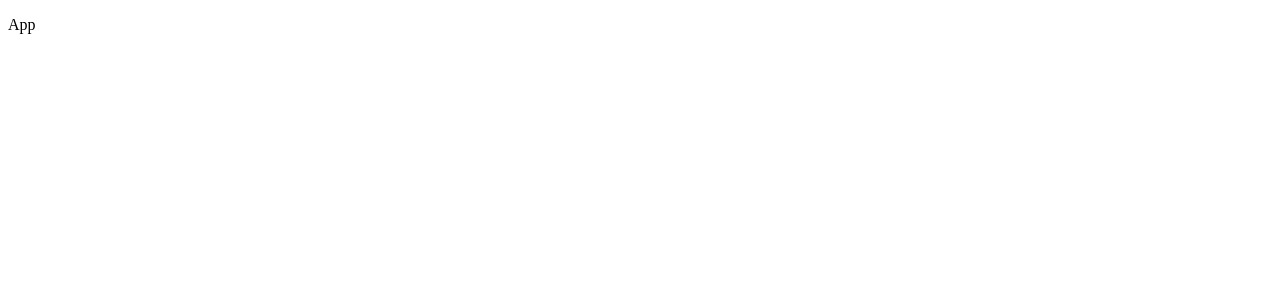
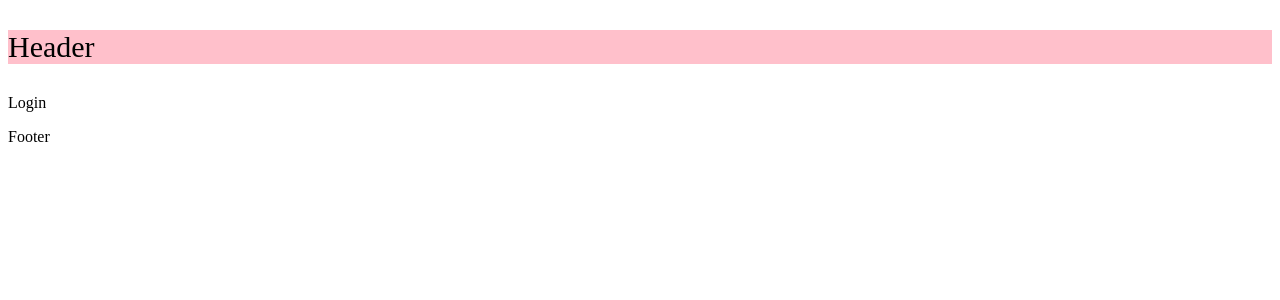
Before and after one commit to liguangda1996/Vue-pc, a Vue app: page /#/login in a window 1280 px wide. Before the commit this address led to /. Shown: the top 300 px of the page. Built offline with nearby package versions, Linux system fonts and the light colour scheme.

Commit message:
feat:配置router

```diff
--- a/package.json
+++ b/package.json
@@ -9,7 +9,8 @@
   },
   "dependencies": {
     "core-js": "^3.6.5",
-    "vue": "^2.6.11"
+    "vue": "^2.6.11",
+    "vue-router": "^3.4.9"
   },
   "devDependencies": {
     "@vue/cli-plugin-babel": "~4.5.0",
@@ -18,6 +19,8 @@
     "babel-eslint": "^10.1.0",
     "eslint": "^6.7.2",
     "eslint-plugin-vue": "^6.2.2",
+    "less": "^3.12.2",
+    "less-loader": "^7.1.0",
     "vue-template-compiler": "^2.6.11"
   },
   "eslintConfig": {
--- a/src/App.vue
+++ b/src/App.vue
@@ -1,12 +1,22 @@
 <template>
-<div>
-    <p>App</p>
-</div>
+  <div>
+    <Header />
+    <!-- 加载显示当前路由组件 -->
+    <router-view></router-view>
+    <Footer />
+  </div>
 </template>
 
 <script>
+import Header from "./components/Header";
+import Footer from "./components/Footer";
+
 export default {
-  name: "App"
+  name: "App",
+  components: {
+    Header,
+    Footer
+  }
 };
 </script>
 
--- /dev/null
+++ b/src/components/Footer/index.vue
@@ -0,0 +1,15 @@
+<template>
+<div>
+    <p>Footer</p>
+</div>
+</template>
+
+<script>
+export default {
+  name: "Footer"
+};
+</script>
+
+<style lang="less" scoped>
+
+</style>
--- /dev/null
+++ b/src/components/Header/index.vue
@@ -0,0 +1,20 @@
+<template>
+<div class="header">
+    <p>Header</p>
+</div>
+</template>
+
+<script>
+export default {
+  name: "Header"
+};
+</script>
+
+<style lang="less" scoped>
+.header{
+    background-color: pink;
+    p{
+        font-size: 30px;
+    }
+}
+</style>
--- a/src/main.js
+++ b/src/main.js
@@ -1,8 +1,12 @@
 import Vue from "vue";
 import App from "./App.vue";
+
+import router from "./router"
 
 Vue.config.productionTip = false;
 
 new Vue({
     render: h => h(App),
+    // 应用router
+    router,
 }).$mount("#app");
--- /dev/null
+++ b/src/router/index.js
@@ -0,0 +1,31 @@
+import Vue from "vue";
+import VueRouter from "vue-router";
+
+import Home from "../views/Home";
+import Login from "../views/Login";
+import Register from "../views/Register";
+import Search from "../views/Search"
+
+// 安装插件
+Vue.use(VueRouter);
+
+export default new VueRouter({
+    routes: [
+        {
+            path: "/",
+            component: Home
+        },
+        {
+            path: "/login",
+            component: Login
+        },
+        {
+            path: "/register",
+            component: Register
+        },
+        {
+            path: "/search",
+            component: Search
+        }
+    ]
+})
--- /dev/null
+++ b/src/views/Home/index.vue
@@ -0,0 +1,15 @@
+<template>
+<div>
+    <p>Home</p>
+</div>
+</template>
+
+<script>
+export default {
+  name: "Home"
+};
+</script>
+
+<style lang="less" scoped>
+
+</style>
--- /dev/null
+++ b/src/views/Login/index.vue
@@ -0,0 +1,15 @@
+<template>
+<div>
+    <p>Login</p>
+</div>
+</template>
+
+<script>
+export default {
+  name: "Login"
+};
+</script>
+
+<style lang="less" scoped>
+
+</style>
--- /dev/null
+++ b/src/views/Register/index.vue
@@ -0,0 +1,15 @@
+<template>
+<div>
+    <p>Register</p>
+</div>
+</template>
+
+<script>
+export default {
+  name: "Register"
+};
+</script>
+
+<style lang="less" scoped>
+
+</style>
--- /dev/null
+++ b/src/views/Search/index.vue
@@ -0,0 +1,15 @@
+<template>
+<div>
+    <p>Search</p>
+</div>
+</template>
+
+<script>
+export default {
+  name: "Search"
+};
+</script>
+
+<style lang="less" scoped>
+
+</style>
```
Also changed, not shown: 1 other file (tests, documents, lock files or other folders).
